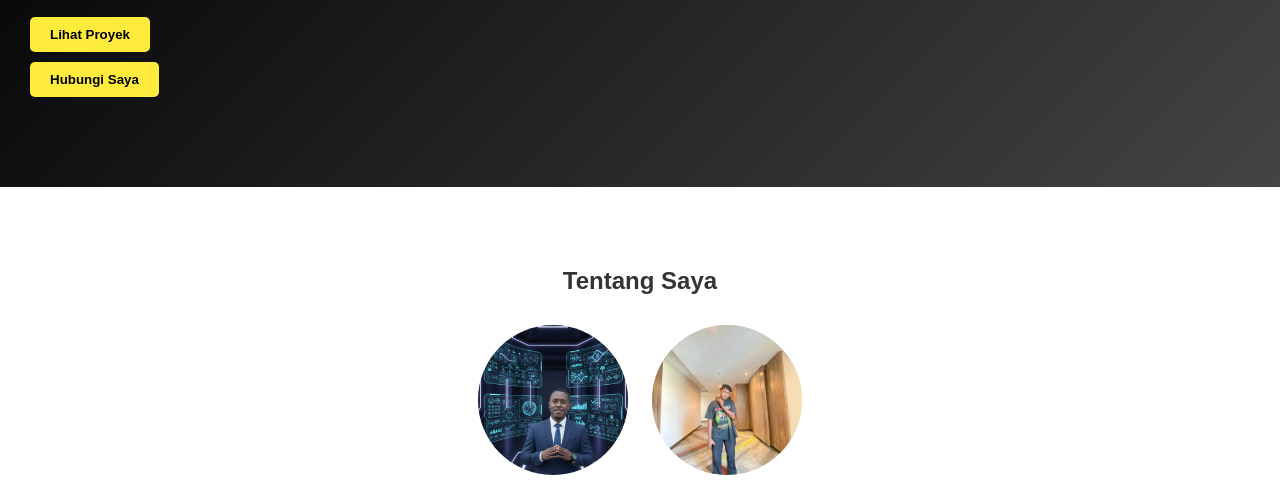
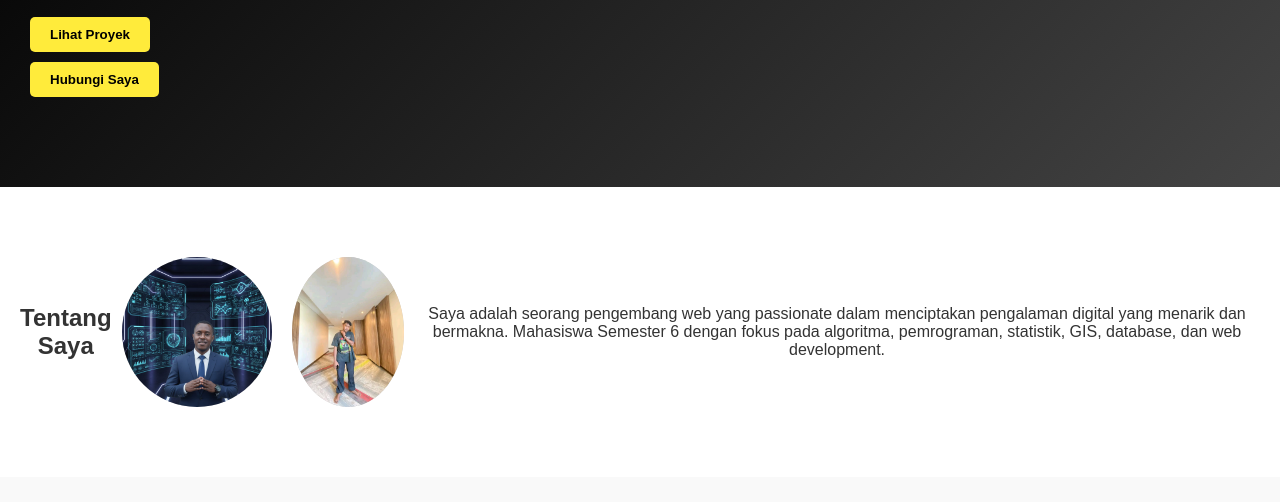
Before and after one commit to magayena7-svg/Portfolio, a plain HTML site: page index.html in a window 1280 px wide. Shown: the part 274-776 px from the top of the page. Drawn offline with Linux system fonts and the light colour scheme; files whose address does not match are found by name.

Commit message:
Update: about section responsive layout

```diff
--- a/index.html
+++ b/index.html
@@ -71,6 +71,18 @@
     .about {
       padding: 60px 20px;
       text-align: center;
+      display: flex;
+      flex-direction: column;
+      align-items: center;
+    }
+    .about .profile-photo {
+      margin: 10px;
+    }
+    @media (min-width: 600px) {
+      .about {
+        flex-direction: row;
+        justify-content: center;
+      }
     }
     .about img, .profile-photo {
       width: 150px;
```
